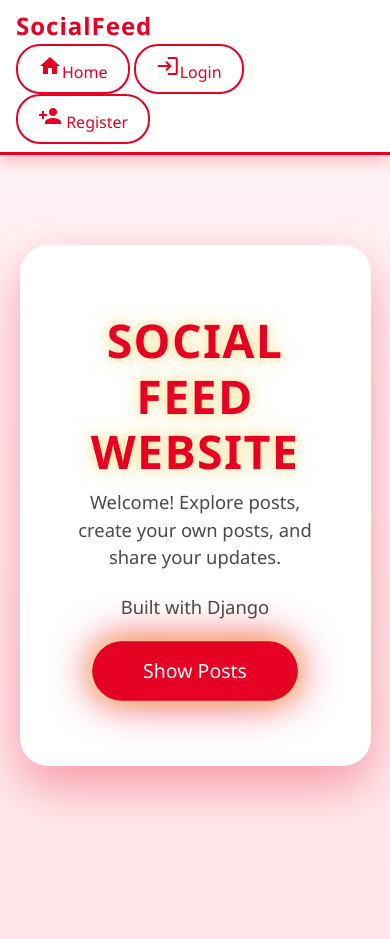
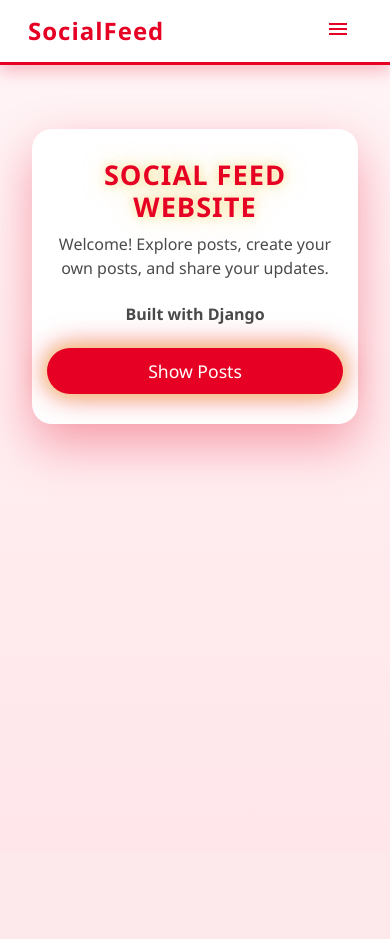
Before and after one commit to Ramela-M-S/Social-Feed, a Django app: page / in a window 390 px wide. After the commit the page ends 465 px from the top, so only its background shows below. Run offline with Django 5.2, Linux system fonts and the light colour scheme.

Commit message:
all device responsive

```diff
--- a/feed/templates/feed/base.html
+++ b/feed/templates/feed/base.html
@@ -2,16 +2,12 @@
 <html lang="en">
 <head>
     <meta charset="UTF-8">
+    <meta name="viewport" content="width=device-width, initial-scale=1.0">
     <title>{% block title %}Social Feed{% endblock %}</title>
-     <link href="https://cdn.jsdelivr.net/npm/bootstrap@5.3.2/dist/css/bootstrap.min.css" rel="stylesheet">
 
-    <!-- Bootstrap 4 -->
-    <link rel="stylesheet"
+    <link href="https://cdn.jsdelivr.net/npm/bootstrap@5.3.2/dist/css/bootstrap.min.css" rel="stylesheet">
+    <link href="https://fonts.googleapis.com/icon?family=Material+Icons" rel="stylesheet">
 
-          href="https://cdn.jsdelivr.net/npm/bootstrap@4.6.2/dist/css/bootstrap.min.css">
-
-    <!-- Icons -->
-    <link href="https://fonts.googleapis.com/icon?family=Material+Icons" rel="stylesheet">
 <style>
 :root {
     --pinterest-red: #E60023;
@@ -29,121 +25,111 @@
 
 body {
     background: linear-gradient(180deg, #fff5f7, #ffe6ea);
+    min-height: 100vh;
 }
 
 /* ===== NAVBAR ===== */
 .navbar {
-    background: #ffffff;
+    background: #ffffff !important;
     border-bottom: 3px solid var(--pinterest-red);
     box-shadow: 0 6px 16px rgba(230,0,35,0.25);
+    padding: 0.8rem 1rem;
 }
 
-/* ===== LOGO ===== */
 .logo {
     font-size: 24px;
     font-weight: 900;
     color: var(--pinterest-red) !important;
     letter-spacing: 1px;
-    transition: all 0.3s ease;
-}
-/* GOLD GLITTER ON HOVER */
-.logo:hover {
-    color: var(--pinterest-red) !important;
-    text-shadow:
-        0 0 6px var(--soft-gold),
-        0 0 14px var(--gold-glow);
-}
-
-/* ===== NAV LINKS ===== */
-.nav-icon {
-    color: var(--pinterest-red);
+    text-decoration: none;
     transition: all 0.3s ease;
 }
 
-.nav-center a:hover .nav-icon {
-    color: var(--pinterest-red);
-    text-shadow:
-        0 0 8px var(--soft-gold),
-        0 0 16px var(--gold-glow);
-}
-/* ===== HOVER GLITTER ===== */
-.nav-center a:hover {
-    background: rgba(230,0,35,0.08);
-    border-radius: 18px;
+.logo:hover {
+    text-shadow: 0 0 6px var(--soft-gold), 0 0 14px var(--gold-glow);
 }
 
-.nav-center a:hover .nav-icon {
-    color: var(--rich-gold);
-    text-shadow:
-        0 0 8px var(--soft-gold),
-        0 0 16px rgba(230,0,35,0.6);
-}
-
-/* ===== BUTTONS ===== */
-.btn-outline-primary {
+/* ===== BUTTONS & NAV LINKS ===== */
+.nav-link-custom {
+    display: flex;
+    align-items: center;
+    gap: 5px;
+    margin: 5px;
     background: transparent !important;
     border: 2px solid var(--pinterest-red) !important;
     color: var(--pinterest-red) !important;
     border-radius: 24px;
     padding: 8px 20px;
     font-weight: 500;
+    text-decoration: none;
     transition: all 0.3s ease;
 }
 
-/* ===== BUTTON HOVER ===== */
-.btn-outline-primary:hover {
+.nav-link-custom:hover {
     background: var(--pinterest-red) !important;
     color: #fff !important;
-    box-shadow:
-        0 0 10px var(--soft-gold),
-        0 0 24px var(--gold-glow);
+    box-shadow: 0 0 10px var(--soft-gold), 0 0 24px var(--gold-glow);
+}
+
+.nav-icon {
+    font-size: 20px;
+}
+
+/* Responsive adjustments for mobile menu */
+@media (max-width: 991px) {
+    .navbar-collapse {
+        margin-top: 15px;
+        border-top: 1px solid #eee;
+        padding-top: 15px;
+    }
+    .nav-link-custom {
+        justify-content: center;
+        width: 100%;
+    }
 }
 </style>
-
-
-
-
 </head>
 <body>
 
-<nav class="navbar">
-    <!-- Left -->
-    <div class="nav-left">
-        <span class="logo">SocialFeed</span>
-    </div>
+<nav class="navbar navbar-expand-lg navbar-light sticky-top">
+    <div class="container-fluid">
+        <a class="logo" href="#">SocialFeed</a>
 
-    <!-- Center -->
-    <div class="nav-center">
-        <a href="{% url 'home' %}" class="btn btn-outline-primary">
-            <span class="material-icons nav-icon">home</span>Home
-        </a>
-        <a href="{% url 'login' %}" class="btn btn-outline-primary">
-            <span class="material-icons nav-icon">login</span>Login
-        </a>
-        <a href="{% url 'register' %}" class="btn btn-outline-primary">
-             <span class="material-icons">person_add</span> Register
-        </a>
+        <button class="navbar-toggler border-0" type="button" data-bs-toggle="collapse" data-bs-target="#mainNav">
+            <span class="material-icons" style="color: var(--pinterest-red);">menu</span>
+        </button>
 
-    </div>
+        <div class="collapse navbar-collapse" id="mainNav">
+            <div class="navbar-nav mx-auto">
+                <a href="{% url 'home' %}" class="nav-link-custom">
+                    <span class="material-icons nav-icon">home</span> Home
+                </a>
+                <a href="{% url 'login' %}" class="nav-link-custom">
+                    <span class="material-icons nav-icon">login</span> Login
+                </a>
+                <a href="{% url 'register' %}" class="nav-link-custom">
+                    <span class="material-icons nav-icon">person_add</span> Register
+                </a>
+            </div>
 
-    <!-- Right -->
-    <div class="nav-right">
-        <div class="auth-links">
-            {% if user.is_authenticated %}
-<form method="POST" action="{% url 'logout' %}">
-    {% csrf_token %}
-    <button type="submit" class="btn btn-outline-primary">
-        <span class="material-icons">logout</span> Log Out
-    </button>
-</form>
-{% endif %}
-
+            <div class="navbar-nav ms-auto">
+                {% if user.is_authenticated %}
+                <form method="POST" action="{% url 'logout' %}" class="d-inline">
+                    {% csrf_token %}
+                    <button type="submit" class="nav-link-custom w-100">
+                        <span class="material-icons nav-icon">logout</span> Log Out
+                    </button>
+                </form>
+                {% endif %}
+            </div>
         </div>
-
     </div>
 </nav>
 
-{% block content %}{% endblock %}
+<main class="container mt-4">
+    {% block content %}{% endblock %}
+</main>
 
+<script src="https://cdn.jsdelivr.net/npm/bootstrap@5.3.2/dist/js/bootstrap.bundle.min.js"></script>
 </body>
 </html>
--- a/feed/templates/feed/home.html
+++ b/feed/templates/feed/home.html
@@ -4,15 +4,24 @@
 
 {% block content %}
 <style>
+/* Center the card container */
+.home-container {
+    display: flex;
+    justify-content: center;
+    align-items: flex-start;
+    min-height: calc(100vh - 80px); /* Adjust based on navbar height */
+    padding: 20px;
+}
+
 .home-card {
     background: #ffffff;
-    padding: 68px 48px;
+    padding: 60px 40px;
     border-radius: 28px;
     box-shadow: 0 20px 50px rgba(230,0,35,0.35);
     text-align: center;
-    width: 90%;
+    width: 100%; /* Default to full width for small screens */
     max-width: 640px;
-    margin-top: 90px;
+    margin-top: 50px; /* Reduced from 90px for better mobile view */
     transition: all 0.35s ease;
 }
 
@@ -25,46 +34,26 @@
 
 /* ===== TITLE ===== */
 .home-card h1 {
-    font-size: 2.9rem;
+    font-size: 2.5rem; /* Slightly smaller for mobile by default */
     font-weight: 900;
     color: #E60023;
-
-    /* ALWAYS GLITTER */
     text-shadow:
         0 0 8px rgba(245,215,110,0.7),
-        0 0 18px rgba(245,215,110,0.6),
-        0 0 30px rgba(245,215,110,0.5);
-
-    letter-spacing: 1.4px;
+        0 0 18px rgba(245,215,110,0.6);
+    letter-spacing: 1px;
     animation: titleGlow 3s infinite alternate;
+    line-height: 1.2;
 }
 
-/* EXTRA SHINE ON HOVER */
-.home-card h1:hover {
-    text-shadow:
-        0 0 12px rgba(245,215,110,0.9),
-        0 0 30px rgba(245,215,110,0.8),
-        0 0 50px rgba(245,215,110,0.7);
-}
-
-/* TITLE GLITTER */
 @keyframes titleGlow {
-    from {
-        text-shadow:
-            0 0 8px rgba(245,215,110,0.6),
-            0 0 18px rgba(245,215,110,0.5);
-    }
-    to {
-        text-shadow:
-            0 0 14px rgba(245,215,110,0.8),
-            0 0 30px rgba(245,215,110,0.7);
-    }
+    from { text-shadow: 0 0 8px rgba(245,215,110,0.6), 0 0 18px rgba(245,215,110,0.5); }
+    to { text-shadow: 0 0 14px rgba(245,215,110,0.8), 0 0 30px rgba(245,215,110,0.7); }
 }
 
 /* ===== TEXT ===== */
 .home-card p {
     color: #4A4A4A;
-    font-size: 1.15rem;
+    font-size: 1.1rem;
     margin-bottom: 22px;
 }
 
@@ -72,40 +61,61 @@
 .home-card .btn-primary {
     background: var(--pinterest-red) !important;
     border: none !important;
-    padding: 14px 48px;
+    padding: 12px 36px;
     border-radius: 50px;
-    font-size: 1.15rem;
+    font-size: 1.1rem;
     color: #fff !important;
+    display: inline-block;
     transition: all 0.3s ease;
-    transform: scale(1.06);
-    box-shadow:
-        0 0 18px var(--soft-gold),
-        0 0 40px rgba(230,0,35,0.8);
-
+    box-shadow: 0 0 18px var(--soft-gold), 0 0 30px rgba(230,0,35,0.6);
 }
 
 .home-card .btn-primary:hover {
-    transform: scale(1.06);
-    box-shadow:
-        0 0 18px var(--soft-gold),
-        0 0 40px rgba(230,0,35,0.8);
+    transform: scale(1.05);
+}
+
+/* =========================================
+   MEDIA QUERIES (Responsiveness)
+   ========================================= */
+
+/* Tablets and small desktops */
+@media (max-width: 768px) {
+    .home-card {
+        padding: 40px 25px;
+        margin-top: 30px;
+    }
+    .home-card h1 {
+        font-size: 2rem;
+    }
+}
+
+/* Mobile phones */
+@media (max-width: 480px) {
+    .home-card {
+        padding: 30px 15px;
+        border-radius: 20px;
+        margin-top: 20px;
+    }
+    .home-card h1 {
+        font-size: 1.7rem;
+    }
+    .home-card p {
+        font-size: 1rem;
+    }
+    .home-card .btn-primary {
+        padding: 10px 28px;
+        width: 100%; /* Button goes full width on very small phones */
+    }
 }
 </style>
 
-
-
-
-
-<!-- Overlay -->
-<div class="overlay"></div>
-
-<!-- Centered card -->
-<div class="d-flex justify-content-center align-items-start" style="min-height: calc(100vh - 60px);">
+<div class="home-container">
     <div class="home-card">
         <h1>SOCIAL FEED WEBSITE</h1>
         <p>Welcome! Explore posts, create your own posts, and share your updates.</p>
-        <p class="tech-used">Built with Django</p>
+        <p class="tech-used"><strong>Built with Django</strong></p>
         <a href="{% url 'menu' %}" class="btn btn-primary">Show Posts</a>
     </div>
 </div>
+
 {% endblock %}
```
Also changed, not shown: posts/templates/posts/menu.html (+35 -67 lines).
